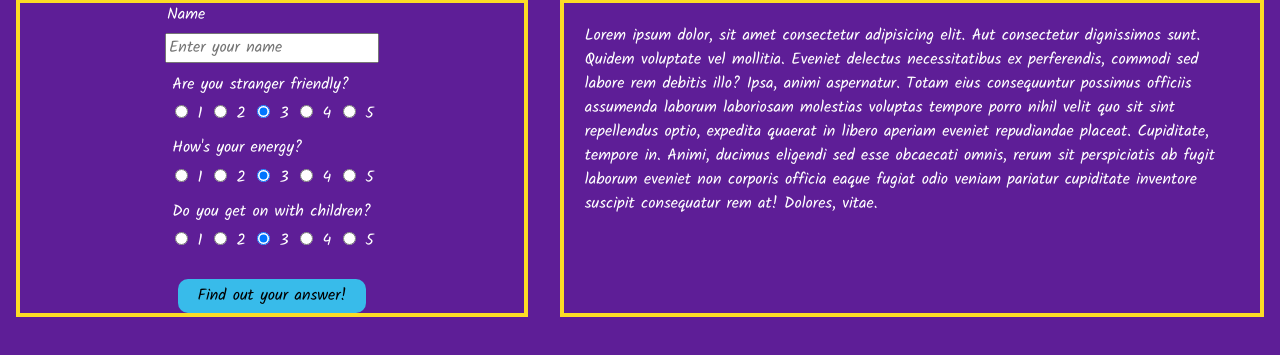
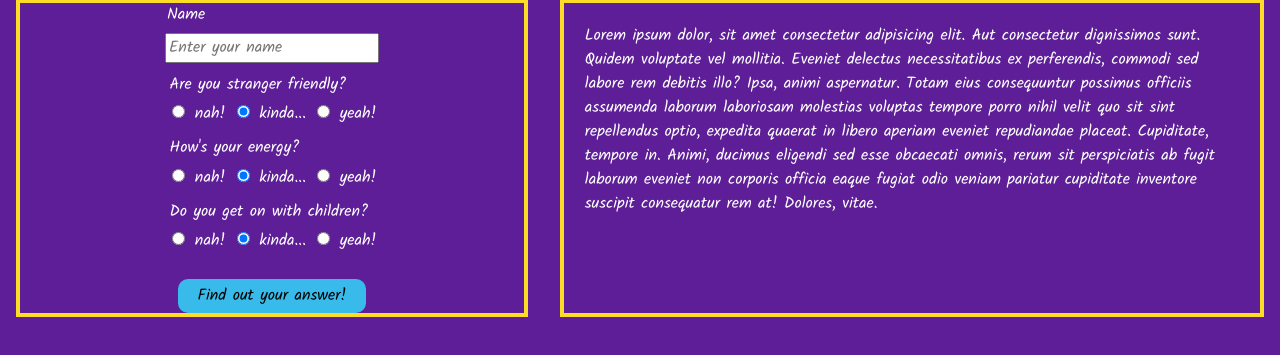
Before and after one commit to pat-cki/week3-gmno-prrr-api, a website: page index.html in a window 1280 px wide. Shown: the part 281-636 px from the top of the page. Drawn offline with Linux system fonts and the light colour scheme; a web font is replaced by a local one.

Commit message:
sort api access and change html to relate to api Relates #5

```diff
--- a/index.html
+++ b/index.html
@@ -31,42 +31,30 @@
                 </fieldset>
                 <fieldset>
                     <legend>Are you stranger friendly?</legend>
-                    <input id="one" type="radio" name="stranger-friendly" value="1">
-                     <label for="one">1</label>
-                     <input id="two" type="radio" name="stranger-friendly" value="2">
-                     <label for="two">2</label>
-                     <input id="three" type="radio" name="stranger-friendly" value="3" checked>
-                     <label for="three">3</label>
-                     <input id="four" type="radio" name="stranger-friendly" value="4">
-                     <label for="four">4</label>
-                     <input id="five" type="radio" name="stranger-friendly" value="5">
-                     <label for="five">5</label>
+                    <input id="nah" type="radio" name="stranger-friendly" value="3">
+                     <label for="nah">nah!</label>
+                     <input id="kinda" type="radio" name="stranger-friendly" value="4" checked>
+                     <label for="kinda">kinda...</label>
+                     <input id="yeah" type="radio" name="stranger-friendly" value="5">
+                     <label for="yeah">yeah!</label>
                  </fieldset>
                  <fieldset>
                 <legend>How's your energy?</legend>
-                    <input id="one" type="radio" name="energy" value="1">
-                    <label for="one">1</label>
-                    <input id="two" type="radio" name="energy" value="2">
-                    <label for="two">2</label>
-                    <input id="three" type="radio" name="energy" value="3" checked>
-                    <label for="three">3</label>
-                    <input id="four" type="radio" name="energy" value="4">
-                    <label for="four">4</label>
-                    <input id="five" type="radio" name="energy" value="5">
-                    <label for="five">5</label>
+                    <input id="nah" type="radio" name="energy" value="3">
+                    <label for="nah">nah!</label>
+                    <input id="kinda" type="radio" name="energy" value="4" checked>
+                    <label for="kinda">kinda...</label>
+                    <input id="yeah" type="radio" name="energy" value="5" >
+                    <label for="yeah">yeah!</label>
              </fieldset>
              <fieldset>
                 <legend>Do you get on with children?</legend>
-                    <input id="one" type="radio" name="children" value="1">
-                    <label for="one">1</label>
-                    <input id="two" type="radio" name="children" value="2">
-                    <label for="two">2</label>
-                    <input id="three" type="radio" name="children" value="3" checked>
-                    <label for="three">3</label>
-                    <input id="four" type="radio" name="children" value="4">
-                    <label for="four">4</label>
-                    <input id="five" type="radio" name="children" value="5">
-                    <label for="five">5</label>
+                    <input id="nah" type="radio" name="children" value="3">
+                    <label for="nah">nah!</label>
+                    <input id="kinda" type="radio" name="children" value="4" checked>
+                    <label for="kinda">kinda...</label>
+                    <input id="yeah" type="radio" name="children" value="5" >
+                    <label for="yeah">yeah!</label>
             </fieldset>
             <input class="button" value="Find out your answer!" type="submit" onclick="chooseCatOptions()"></input>
          </form>
--- a/js-folder/script.js
+++ b/js-folder/script.js
@@ -34,52 +34,28 @@ function chooseCatOptions () {
   xhr.onreadystatechange = function() {
       if (xhr.readyState == 4 && xhr.status == 200) {
         let catObj = JSON.parse(xhr.responseText);
+        console.log(catObj);
         let allCats=[]
         console.log("this is", catObj[0])
           console.log("this is", stranNum)
-        for (let i = 0; i < catObj.length; i++) {
-          if (catObj[i].stranger_friendly==stranNum&&catObj[i].energy_level==energyNum&&catObj[i].child_friendly==childrenNum) {
-            allCats.push(catObj[i].name)
-          }
-        }
-        console.log("this is", allCats)
-        }
+
+            for (let i = 0; i < catObj.length; i++) {
+
+               if(catObj[i].stranger_friendly==stranNum&&
+                catObj[i].energy_level==energyNum&&
+                catObj[i].child_friendly==childrenNum) {
+                allCats.push(catObj[i].name)}
+
+                }
+
+            if (allCats.length==0) {
+              allCats.push("Stray Cat")
+            }
+            let randomCat = allCats[Math.floor(Math.random()*allCats.length)]
+            console.log("this is", randomCat)
       }
-
+    }
   xhr.open("GET", url, true);
   xhr.send();
-      }
-//   (function () {
-//     let xhr = new XMLHttpRequest();
-//     let url = "http://api.giphy.com/v1/gifs/search?q=funny+cat&api_key=dc6zaTOxFJmzC";
-//     xhr.onreadystatechange = function() {
-//         if (xhr.readyState == 4 && xhr.status == 200) {
-//           let giphyObj = JSON.parse(xhr.responseText);
-//           let gifDrop = document.querySelector(".gif");
-//           let link = giphyObj.data[1].images.downsized_medium.url;
-//           gifDrop.src = link;
-//         }
-//     };
-//     xhr.open("GET", url, true);
-//     xhr.send();
-//   })();
 
-  //First giphy
-    // (function () {
-      //   let xhr = new XMLHttpRequest();
-      //   let breed = 'british-blue';
-      //   let britishBlue = `https://api.giphy.com/v1/gifs/search?api_key=AKBayfz9FpPmrLSc5ScLLJx9BOzj2gaF&q=${breed}&limit=2`;
-      //   xhr.onreadystatechange = function() {
-      //       if (xhr.readyState == 4 && xhr.status == 200) {
-      //         let giphyObj = JSON.parse(xhr.responseText);
-      //         console.log(giphyObj);
-      //         let gifDrop = document.querySelector(".gif");
-      //         console.log(gifDrop);
-      //         let link = giphyObj.data[1].images.downsized_medium.url;
-      //         gifDrop.src = link;
-      //         console.log(link);
-      //       }
-      //   };
-      //   xhr.open("GET", britishBlue, true);
-      //   xhr.send();
-      // })();
+}
```
